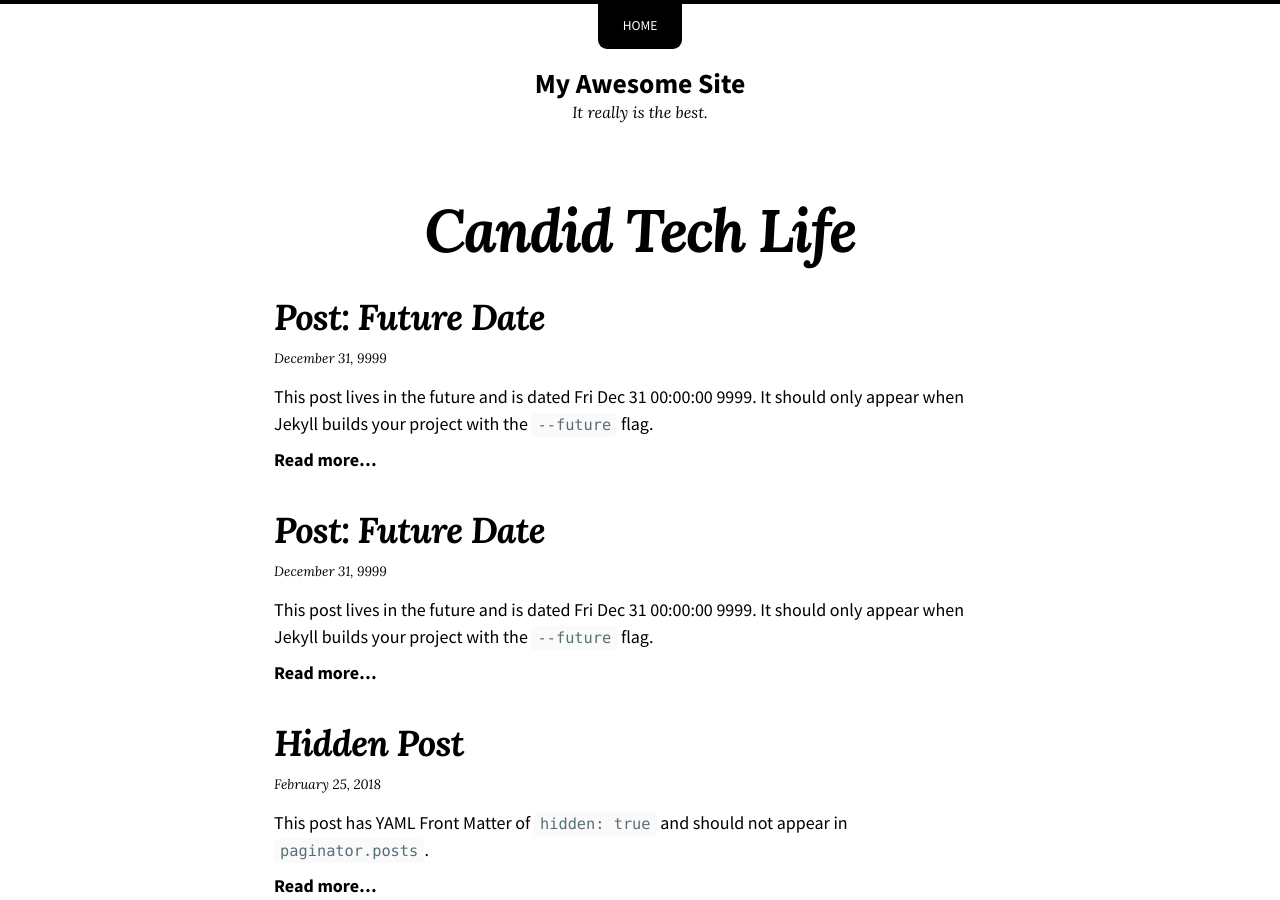
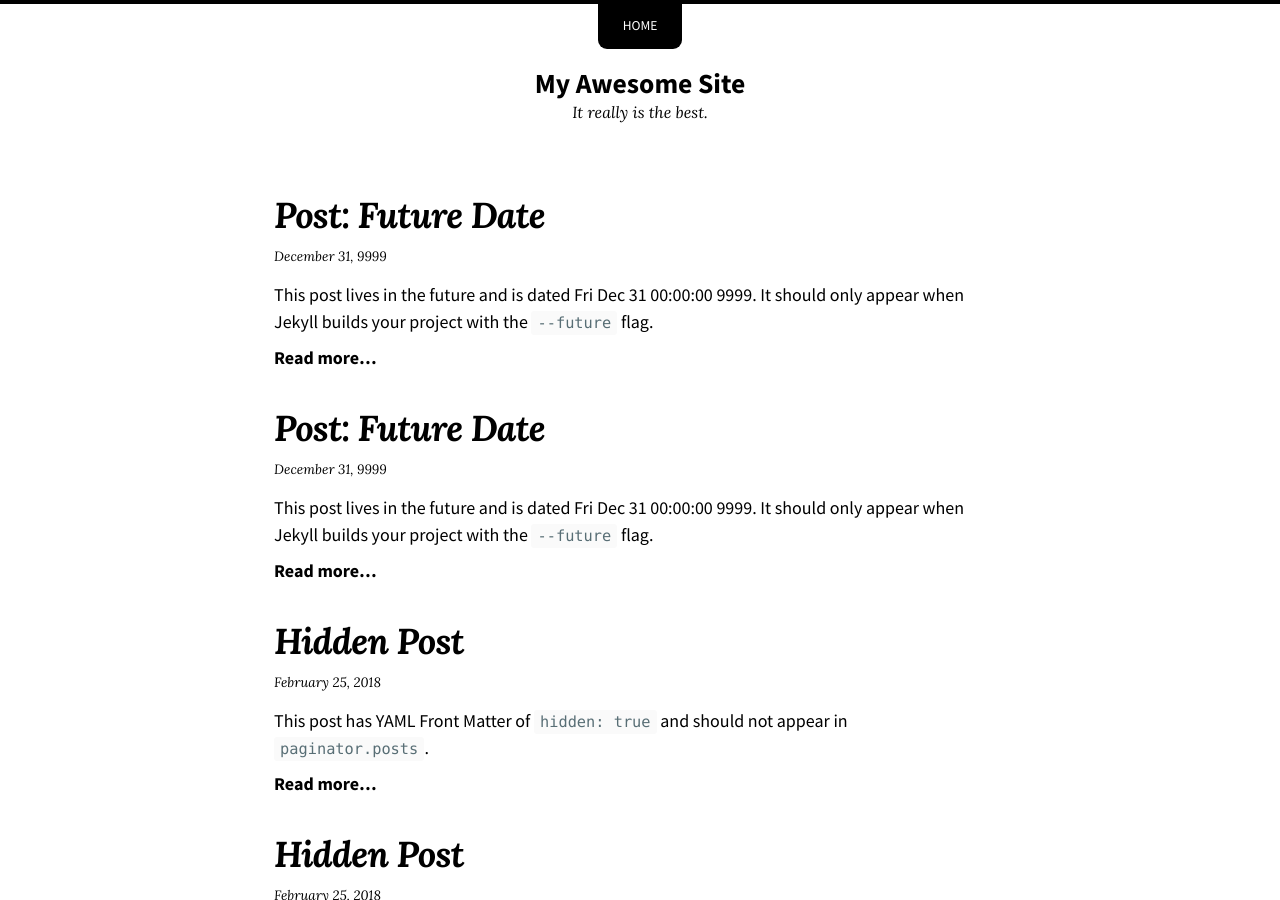
Before and after one commit to katepep/candidtechlife, a Jekyll site: the page built from index.md, in a window 1280 px wide and 900 px high. Built offline with Jekyll 4.4.1, drawn with Linux system fonts in a browser that asks for light colours; nearby versions of some CDN libraries.

Commit message:
new so-simple

```diff
--- a/CNAME
+++ /dev/null
@@ -1 +0,0 @@
-candidtechlife.com
--- a/_config.yml
+++ b/_config.yml
@@ -7,7 +7,7 @@
 #
 # For technical reasons, this file is *NOT* reloaded automatically when you use
 # 'bundle exec jekyll serve'. If you change this file, please restart the server process.
-source: app
+
 # Site settings
 # These are used to personalize your new site. If you look in the HTML files,
 # you will see them accessed via {{ site.title }}, {{ site.email }}, and so on.
@@ -19,7 +19,7 @@ locale: en-US
 title: "My Awesome Site"
 description: "It really is the best."
 baseurl: # the subpath of your site, e.g. "/blog"
-url: "http://candidtechlife.com/" # the base hostname & protocol for your site e.g. "https://mmistakes.github.io"
+url: # the base hostname & protocol for your site e.g. "https://mmistakes.github.io"
 logo: # path of site logo, e.g. "/images/logo.png"
 date_format: "%B %-d, %Y"
 read_time: # reading time estimates, e.g. true
--- a/index.md
+++ b/index.md
@@ -1,6 +1,5 @@
 ---
 layout: home
-title: Candid Tech Life
 limit: 10
 show_excerpts: true
 entries_layout: list
```
